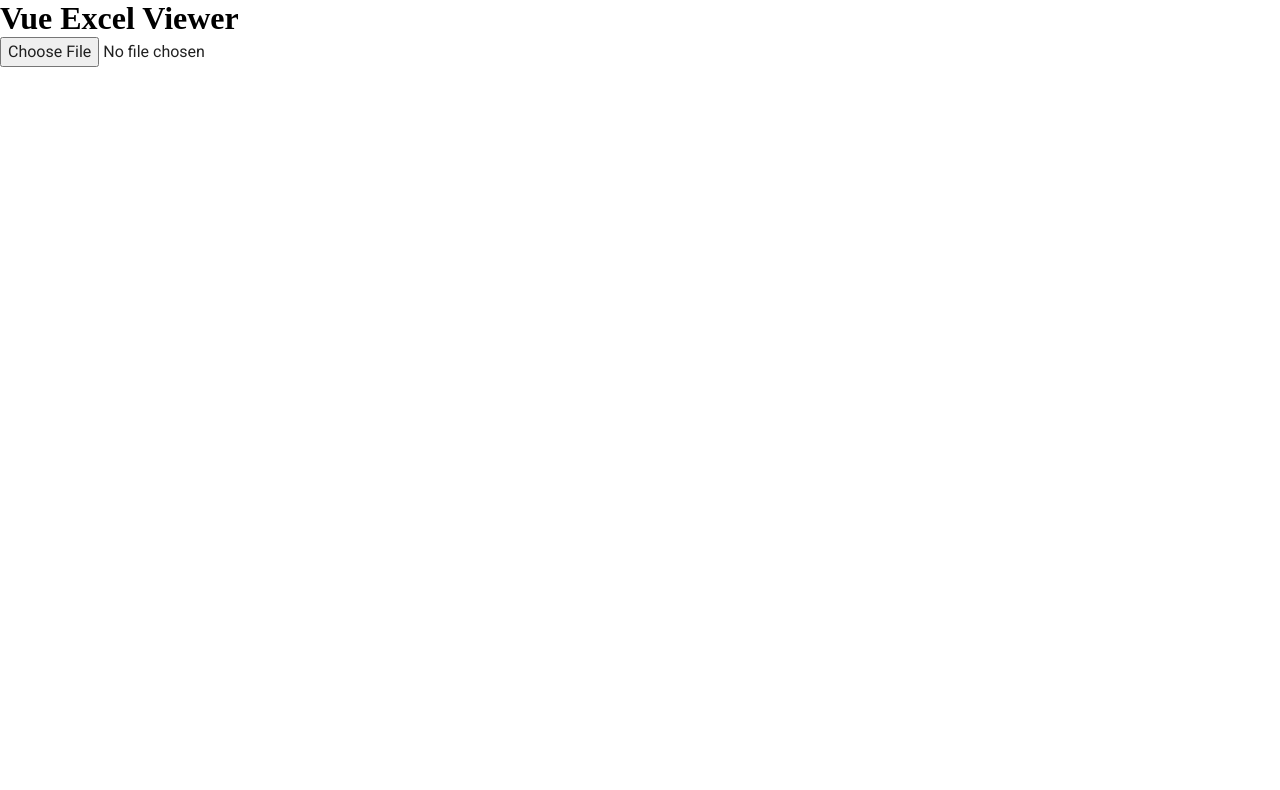
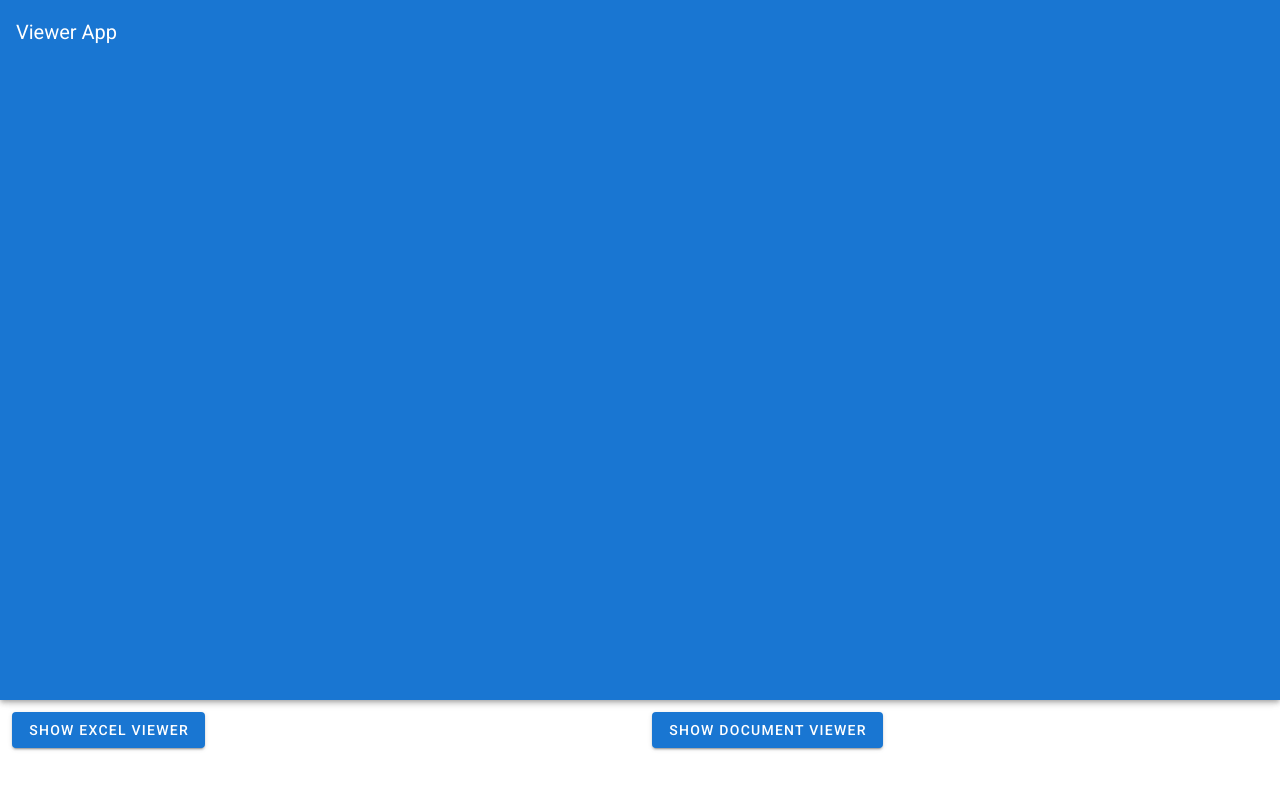
Before and after one commit to hemantsummit/excel_viewer, a Vue app: page / in a window 1280 px wide. Shown: the top 790 px of the page. Built offline with nearby package versions, Linux system fonts and the light colour scheme.

Commit message:
doc viewer using mamoth.js

```diff
--- a/package.json
+++ b/package.json
@@ -9,7 +9,12 @@
   },
   "dependencies": {
     "core-js": "^3.8.3",
+    "docx-preview": "^0.1.18",
+    "mammoth": "^1.6.0",
+    "path-browserify": "^1.0.1",
+    "util": "^0.12.5",
     "vue": "^2.6.14",
+    "vue-doc-preview": "^0.3.2",
     "vuetify": "^2.5.0",
     "xlsx": "^0.18.5"
   },
--- a/src/App.vue
+++ b/src/App.vue
@@ -1,21 +1,64 @@
 <template>
-  <div id="app">
-    <h1>Vue Excel Viewer</h1>
-    <ExcelViewer />
-  </div>
+  <v-app>
+    <v-toolbar color="primary" dark>
+      <v-toolbar-title>Viewer App</v-toolbar-title>
+    </v-toolbar>
+    <v-container fluid>
+      <v-row class="mb-4">
+        <v-col cols="6">
+          <v-btn @click="showExcelViewer" color="primary">Show Excel Viewer</v-btn>
+        </v-col>
+        <v-col cols="6">
+          <v-btn @click="showDocumentViewer" color="primary">Show Document Viewer</v-btn>
+        </v-col>
+      </v-row>
+      <v-row>
+        <v-col>
+          <v-card v-if="currentViewer === 'excel'" class="elevation-2">
+            <ExcelViewer />
+          </v-card>
+          <v-card v-else-if="currentViewer === 'document'" class="elevation-2">
+            <DocumentViewer />
+          </v-card>
+        </v-col>
+      </v-row>
+    </v-container>
+  </v-app>
 </template>
 
 <script>
+import Vue from 'vue';
+import Vuetify from 'vuetify';
+import 'vuetify/dist/vuetify.min.css';
+
 import ExcelViewer from './components/ExcelViewer.vue';
+import DocumentViewer from './components/DocumentViewer.vue';
+
+Vue.use(Vuetify);
 
 export default {
   name: 'App',
   components: {
     ExcelViewer,
+    DocumentViewer,
+  },
+  data() {
+    return {
+      currentViewer: null,
+    };
+  },
+  methods: {
+    showExcelViewer() {
+      this.currentViewer = 'excel';
+    },
+    showDocumentViewer() {
+      this.currentViewer = 'document';
+    },
   },
 };
 </script>
 
+
 <style>
 @import '~vuetify/dist/vuetify.min.css';
 </style>
--- /dev/null
+++ b/src/components/DocumentViewer.vue
@@ -0,0 +1,41 @@
+<template>
+  <v-card class="elevation-2">
+    <v-card-title>Document Viewer</v-card-title>
+    <v-card-text>
+      <input type="file" @change="handleFileUpload" />
+      <div v-if="htmlContent" v-html="htmlContent"></div>
+    </v-card-text>
+  </v-card>
+</template>
+
+<script>
+import mammoth from 'mammoth';
+
+export default {
+  data() {
+    return {
+      htmlContent: '',
+    };
+  },
+  methods: {
+    handleFileUpload(event) {
+      const file = event.target.files[0];
+      if (file) {
+        this.convertDocumentToHTML(file);
+      }
+    },
+    async convertDocumentToHTML(file) {
+      try {
+        const result = await mammoth.convertToHtml({ arrayBuffer: file });
+        this.htmlContent = result.value;
+      } catch (error) {
+        console.error('Error converting document:', error);
+      }
+    },
+  },
+};
+</script>
+
+<style scoped>
+/* Your component styles here */
+</style>
--- a/src/components/ExcelViewer.vue
+++ b/src/components/ExcelViewer.vue
@@ -86,7 +86,6 @@ export default {
 </script>
 
 <style>
-/* Add Vuetify-specific styling to the table */
 .v-data-table {
   width: 100%;
 }
@@ -95,12 +94,12 @@ export default {
 .v-data-table tr td {
   padding: 12px 16px;
   border: none;
-  border-right: 1px solid #ddd; /* Add right border for cells */
+  border-right: 1px solid #ddd;
 }
 
 .v-data-table tr th:last-child,
 .v-data-table tr td:last-child {
-  border-right: none; /* Remove right border for the last cell in each row */
+  border-right: none;
 }
 
 .v-data-table tr th {
@@ -116,14 +115,14 @@ export default {
   background-color: #fafafa;
 }
 
-/* Custom CSS to style the table as Excel-like cells */
+
 .excel-table {
   border-collapse: collapse;
 }
 
 .excel-cell {
   border: 1px solid #ddd;
-  border-right: none; /* Remove right border for each cell */
+  border-right: none;
   padding: 8px 12px;
   min-width: 80px;
   text-align: left;
@@ -133,7 +132,7 @@ export default {
 }
 
 .excel-cell:last-child {
-  border-right: 1px solid #ddd; /* Add right border for the last cell in each row */
+  border-right: 1px solid #ddd;
 }
 
 .excel-cell:hover {
--- a/vue.config.js
+++ b/vue.config.js
@@ -2,5 +2,13 @@ const { defineConfig } = require('@vue/cli-service')
 module.exports = defineConfig({
   transpileDependencies: [
     'vuetify'
-  ]
+  ],
+  configureWebpack: {
+    resolve: {
+      fallback: {
+        util: require.resolve('util/'),
+        path: require.resolve('path-browserify'),
+      },
+    },
+  },
 })
```
Also changed, not shown: 1 other file (tests, documents, lock files or other folders).
